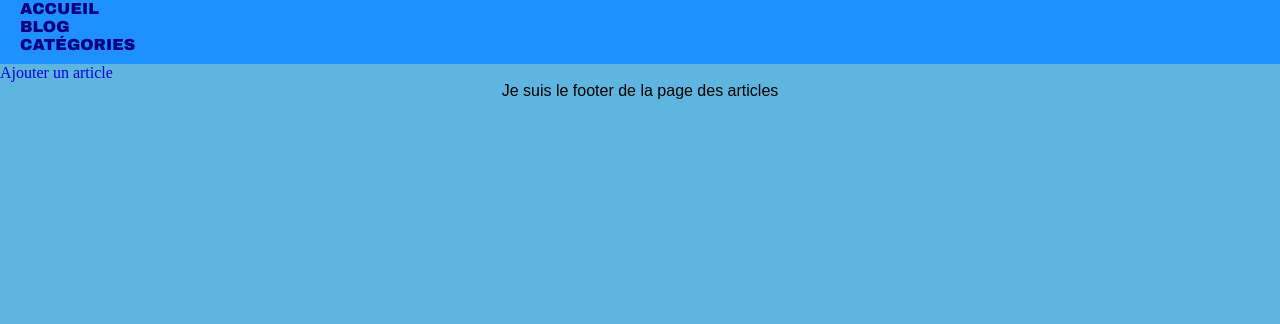
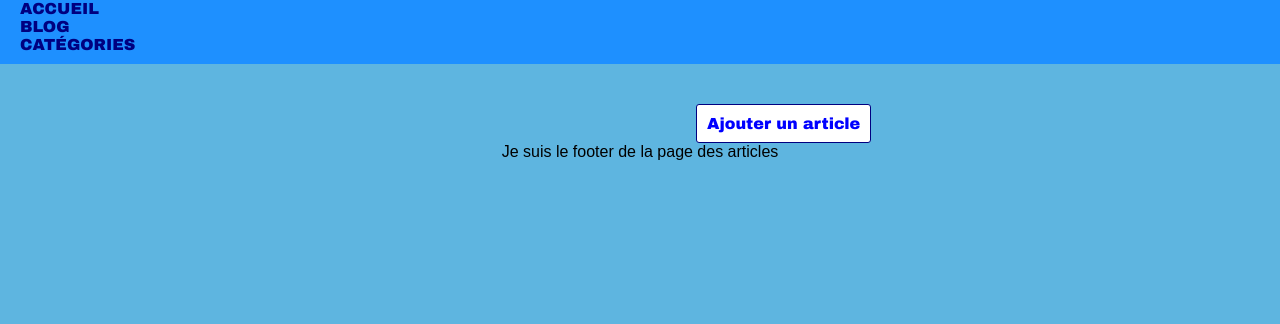
Before and after one commit to Gaeram/blog_symfony, a Symfony app: template templates/admin/lists.html.twig in a window 1280 px wide. Shown: the top 324 px of the page. Run offline with Twig, Linux system fonts and the light colour scheme; the template is opened without the code that fills it, so the values that code supplies are empty; some libraries are stand-ins or nearby versions.

Commit message:
redirecting new category button

```diff
--- a/public/style.css
+++ b/public/style.css
@@ -85,6 +85,24 @@ button {
     width: 10vh
 }
 
+.bouton{
+    display: inline-block;
+    font-family: "Arial Black";
+    text-decoration: none;
+    border: solid 1px navy;
+    border-radius: 3px;
+    background-color: white;
+    color: blue;
+    padding: 10px;
+    margin-left: 87vh;
+    margin-top: 5vh;
+}
+
+.bouton:hover {
+    background-color: blue;
+    color: white;
+}
+
 footer {
     text-align: center;
 }
--- a/src/Controller/AdminCategoryController.php
+++ b/src/Controller/AdminCategoryController.php
@@ -26,7 +26,7 @@ class AdminCategoryController extends AbstractController
         $entityManager->persist($category);
         $entityManager->flush();
 
-        return $this->redirectToRoute('admin-articles');
+        return $this->redirectToRoute('admin-categories');
 
     }
 
--- a/templates/admin/categories.html.twig
+++ b/templates/admin/categories.html.twig
@@ -3,7 +3,7 @@
         <title>Catégories</title>
     {% endblock %}
     {% block main %}
-        <a href="{{ path('admin-insert-category') }}">Ajouter une catégorie</a>
+        <a class="bouton" href="{{ path('admin-insert-category') }}">Ajouter une catégorie</a>
         {% for category in category %}
             <article style="background-color: {{ category.color }}" class="homeversion">
                 <h2>{{ category.title }}</h2>
--- a/templates/admin/lists.html.twig
+++ b/templates/admin/lists.html.twig
@@ -5,7 +5,7 @@
 {% endblock %}
 
 {% block main %}
-    <a href="{{ path('admin-insert-article') }}">Ajouter un article</a>
+    <a class="bouton" href="{{ path('admin-insert-article') }}">Ajouter un article</a>
     {% for article in article %}
         {% if article.isPublished %}
             <article class="homeversion">
```
